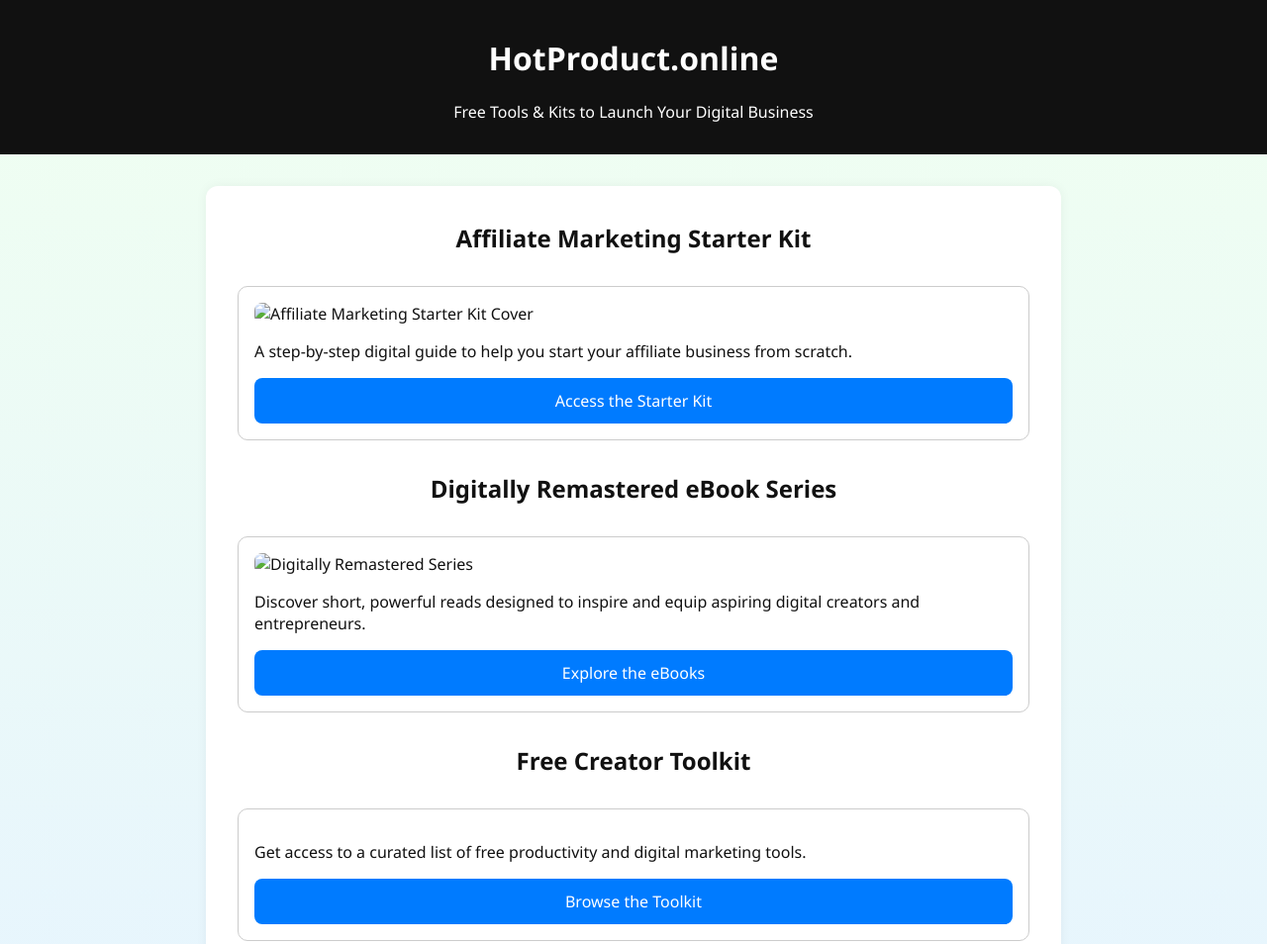
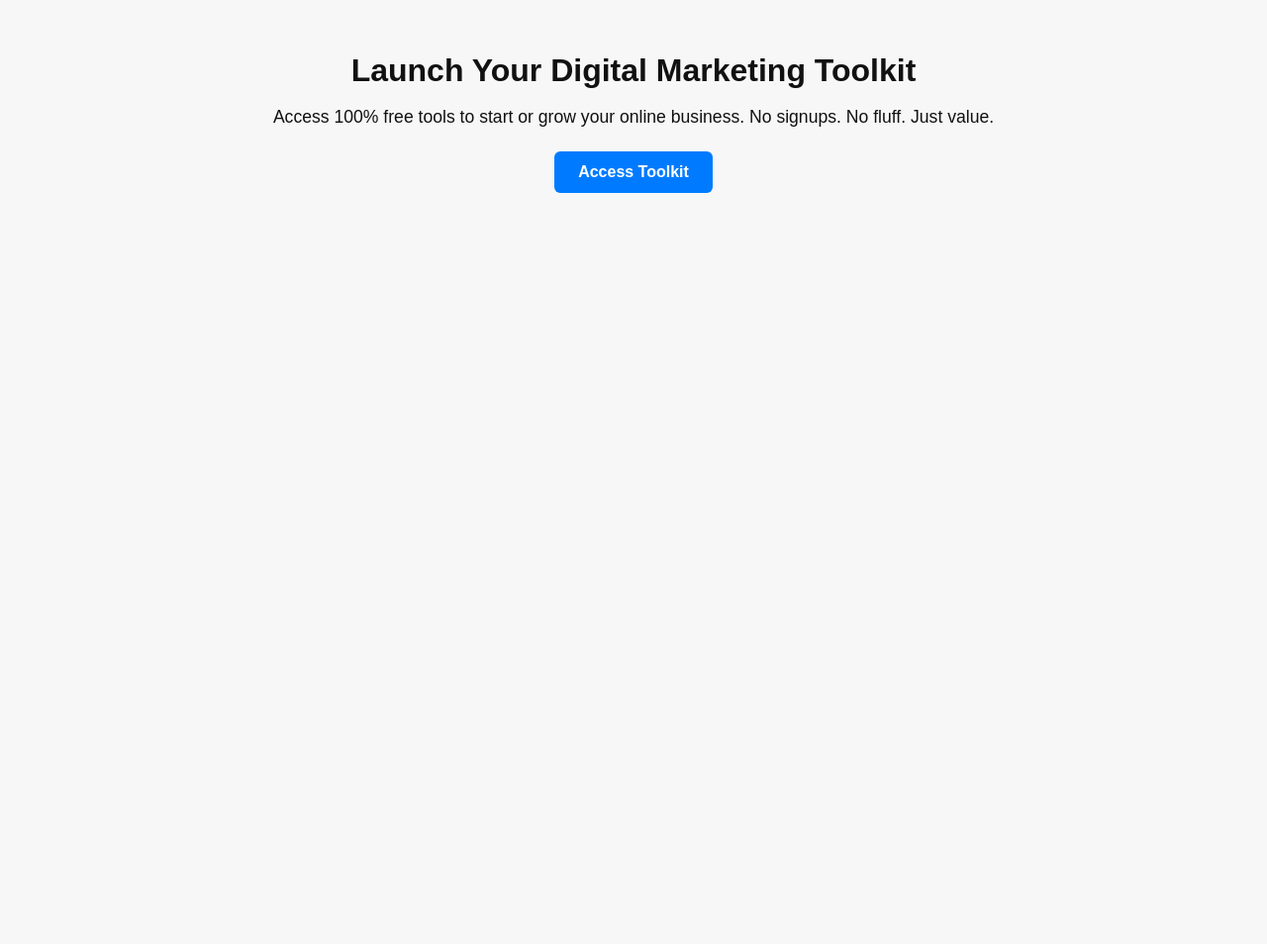
Before and after one commit to Floodtheark/ads-hotproduct, a plain HTML site: page index.html in a window 1280 px wide. Shown: the top 954 px of the page at 99% size. After the commit the page ends 800 px from the top, so only its background shows below. Drawn offline with Linux system fonts and the light colour scheme.

Commit message:
Update index.html

```diff
--- a/index.html
+++ b/index.html
@@ -2,96 +2,44 @@
 <html lang="en">
 <head>
   <meta charset="UTF-8" />
-  <meta name="viewport" content="width=device-width, initial-scale=1.0" />
-  <title>Digital Tools & Resources — HotProduct.online</title>
-  <meta name="description" content="Explore free tools, starter kits, and resources to help launch and grow your digital business. No paywalls or gimmicks — just value." />
+  <meta name="viewport" content="width=device-width, initial-scale=1" />
+  <title>Digital Marketing Starter Tools</title>
+  <meta name="description" content="100% Free Digital Marketing Starter Tools to help you launch your online business.">
   <style>
     body {
-      font-family: 'Segoe UI', sans-serif;
+      font-family: sans-serif;
+      background: #f7f7f7;
       margin: 0;
-      padding: 0;
-      background: linear-gradient(to bottom, #f0fff0, #e6f4ff);
+      padding: 2rem;
+      text-align: center;
       color: #111;
     }
-    header {
-      background-color: #111;
+    h1 {
+      font-size: 2rem;
+      margin-bottom: 1rem;
+    }
+    p {
+      font-size: 1.1rem;
+      margin-bottom: 1.5rem;
+    }
+    a.button {
+      display: inline-block;
+      background: #007bff;
       color: #fff;
-      padding: 1rem 2rem;
-      text-align: center;
+      padding: 0.75rem 1.5rem;
+      border-radius: 6px;
+      text-decoration: none;
+      font-weight: bold;
+      transition: background 0.2s ease-in-out;
     }
-    .section {
-      max-width: 800px;
-      margin: 2rem auto;
-      padding: 1rem 2rem;
-      background: #fff;
-      border-radius: 12px;
-      box-shadow: 0 0 12px rgba(0,0,0,0.05);
-    }
-    h1, h2 {
-      text-align: center;
-    }
-    .product {
-      margin: 2rem 0;
-      padding: 1rem;
-      border: 1px solid #ccc;
-      border-radius: 10px;
-    }
-    .product img {
-      max-width: 100%;
-      border-radius: 8px;
-    }
-    .cta {
-      display: block;
-      margin-top: 1rem;
-      background: #007bff;
-      color: white;
-      padding: 0.75rem 1.25rem;
-      text-align: center;
-      text-decoration: none;
-      border-radius: 8px;
-      transition: background 0.2s ease;
-    }
-    .cta:hover {
+    a.button:hover {
       background: #0056b3;
-    }
-    footer {
-      text-align: center;
-      font-size: 0.85rem;
-      padding: 2rem 1rem;
-      color: #666;
     }
   </style>
 </head>
 <body>
-  <header>
-    <h1>HotProduct.online</h1>
-    <p>Free Tools & Kits to Launch Your Digital Business</p>
-  </header>
-
-  <section class="section">
-    <h2>Affiliate Marketing Starter Kit</h2>
-    <div class="product">
-      <img src="TN.png" alt="Affiliate Marketing Starter Kit Cover" />
-      <p>A step-by-step digital guide to help you start your affiliate business from scratch.</p>
-      <a href="https://hotproductonline.gumroad.com/l/ymoxxl" target="_blank" class="cta">Access the Starter Kit</a>
-    </div>
-
-    <h2>Digitally Remastered eBook Series</h2>
-    <div class="product">
-      <img src="slide4.png" alt="Digitally Remastered Series" />
-      <p>Discover short, powerful reads designed to inspire and equip aspiring digital creators and entrepreneurs.</p>
-      <a href="https://www.amazon.com/dp/B0CVK9XM2Z" target="_blank" class="cta">Explore the eBooks</a>
-    </div>
-
-    <h2>Free Creator Toolkit</h2>
-    <div class="product">
-      <p>Get access to a curated list of free productivity and digital marketing tools.</p>
-      <a href="https://hotproduct.online/#tools" target="_blank" class="cta">Browse the Toolkit</a>
-    </div>
-  </section>
-
-  <footer>
-    &copy; 2025 HotProduct.online — Tools and Resources for Modern Creators
-  </footer>
+  <h1>Launch Your Digital Marketing Toolkit</h1>
+  <p>Access 100% free tools to start or grow your online business. No signups. No fluff. Just value.</p>
+  <a href="https://hotproduct.online" class="button" target="_blank">Access Toolkit</a>
 </body>
 </html>
```
